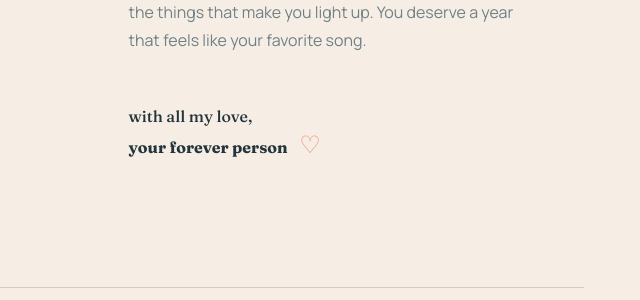
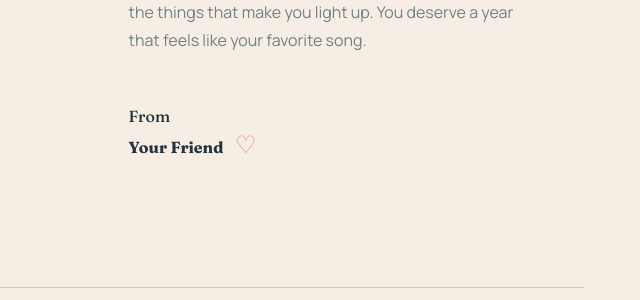
Before and after one commit to shreyasgholap09/website, a FastAPI app: page / in a window 1280 px wide. Shown: the part 1407-1707 px from the top of the page, without its empty margins (626-1266 px from the left). Run offline with FastAPI, Linux system fonts and the light colour scheme; data that the repository does not hold is empty; some libraries are stand-ins or nearby versions.

Commit message:
Update birthday signature

```diff
--- a/app/templates/index.html
+++ b/app/templates/index.html
@@ -57,7 +57,7 @@
         <div class="letter-copy">
           <p>That is you, Swara, Happy Birthday! 🎂✨ May you always find happiness in the choices you make, peace in the journey you take, and success in everything you do. Wishing you a wonderful year ahead. Take care and enjoy your special day! 😊.</p>
           <p>So here’s to another lap around the sun with more of the things that make you light up. You deserve a year that feels like your favorite song.</p>
-          <p class="signature">with all my love,<br><strong>your forever person</strong> <span>♡</span></p>
+          <p class="signature">From<br><strong>Your Friend</strong> <span>♡</span></p>
         </div>
       </div>
     </section>
```
